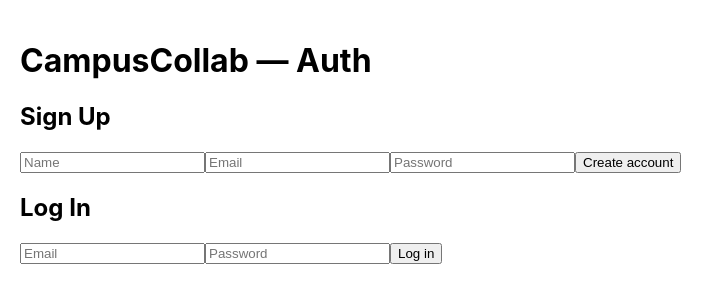
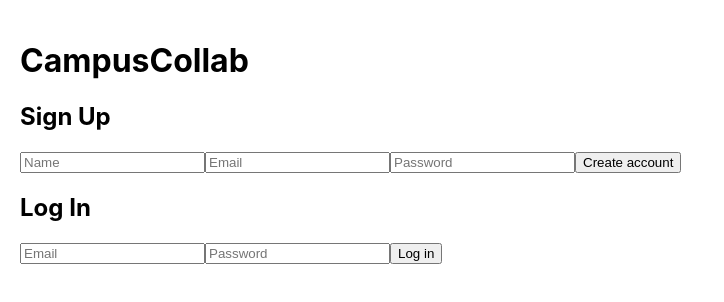
Before and after one commit to Arjunkollipara/Build_Your_Device_BYD, a React (Create React App) app in the folder frontend/: page / in a window 1280 px wide. Shown: the top 302 px of the page, without its empty margins (0-724 px from the left). Built offline with nearby package versions, Linux system fonts and the light colour scheme; no server answers.

Commit message:
changes made to frontend on 22/08/25

```diff
--- a/frontend/src/App.js
+++ b/frontend/src/App.js
@@ -38,7 +38,7 @@ function App() {
   if (!me) {
     return (
       <div style={{ padding: 20 }}>
-        <h1>CampusCollab — Auth</h1>
+        <h1>CampusCollab</h1>
         <SignupForm onAuthed={handleAuthed} />
         <LoginForm onAuthed={handleAuthed} />
       </div>
```
